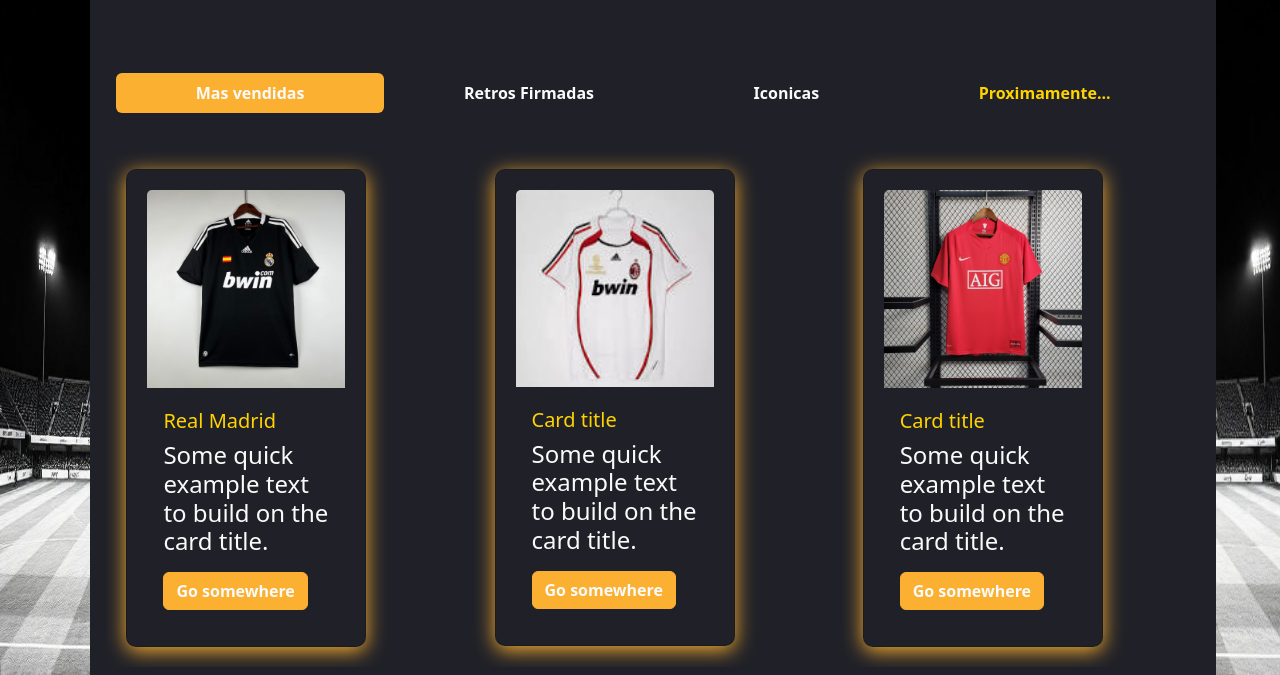
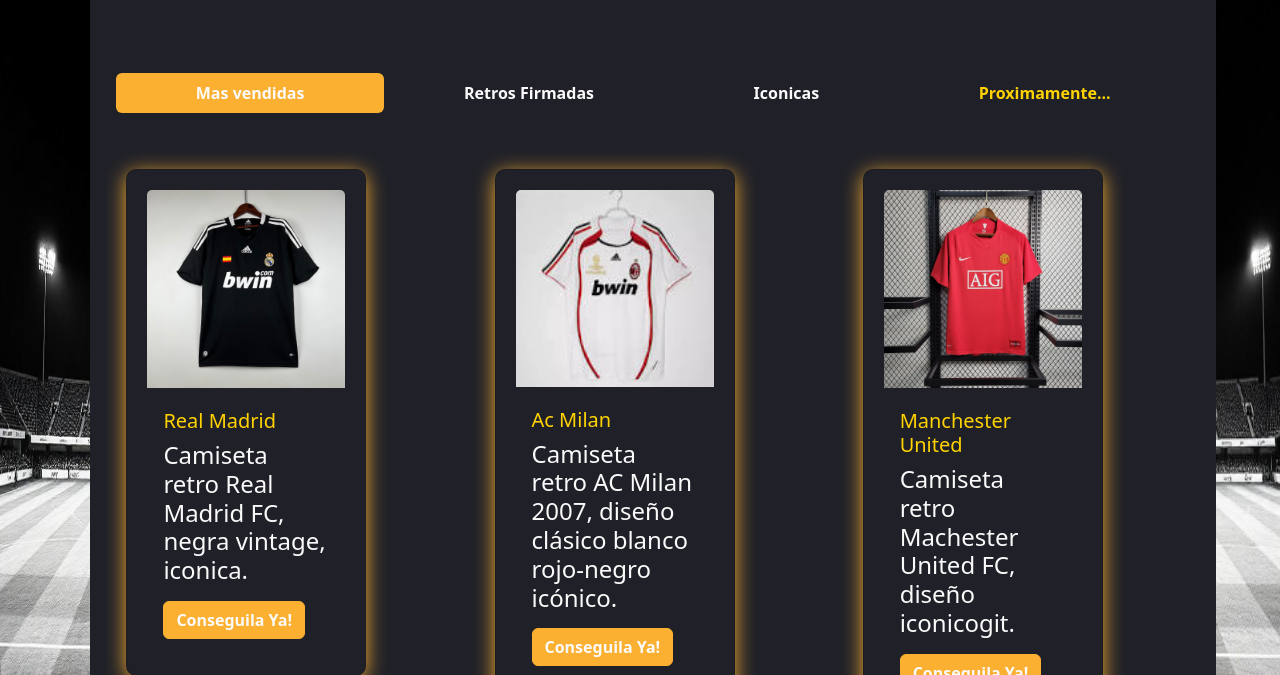
Before and after one commit to HRicardoMorales/RicardoMoralesDW, a website: page pages/retro.html in a window 1280 px wide. Shown: the part 125-800 px from the top of the page. Drawn offline with nearby package versions, Linux system fonts and the light colour scheme; a web font is replaced by a local one.

Commit message:
EntregaFinal_

```diff
--- a/pages/retro.html
+++ b/pages/retro.html
@@ -8,6 +8,7 @@
         integrity="sha384-QWTKZyjpPEjISv5WaRU9OFeRpok6YctnYmDr5pNlyT2bRjXh0JMhjY6hW+ALEwIH" crossorigin="anonymous">
     <link rel="stylesheet" href="../css/estilos.css">
     <title>11TΞΞS</title>
+    <link href="https://unpkg.com/aos@2.3.1/dist/aos.css" rel="stylesheet">
     <link rel="stylesheet" href="../owl.carousel.min.css">
     <link rel="stylesheet" href="../owl.theme.default.min.css">
     <meta name="keywords" content="camisetas, fútbol, venta, tienda, equipos, selecciones, originales, retro, réplicas, oficiales, baratas, personalizadas, limitadas, vintage, online, niños, mujer, clubes">
@@ -71,41 +72,41 @@
                 </section>
                 <div class="retro-items">
                     <div class="owl-carousel owl-theme">
-                        <div class="item">
+                        <div data-aos="fade-up" class="item">
                             <h4>
                                 <div class="card" style="width: 15rem;">
                                     <img src="../img/Real madrid retro.jpeg" class="card-img-top"
                                         alt="camiseta Real madrid retro">
                                     <div class="card-body">
                                         <h5 class="card-title">Real Madrid</h5>
-                                        <p class="card-text">Some quick example text to build on the card title.</p>
-                                        <a href="#" class="btn btn-primary">Go somewhere</a>
+                                        <p class="card-text">Camiseta retro Real Madrid FC, negra vintage, iconica.</p>
+                                        <a href="#" class="btn btn-primary">Conseguila Ya!</a>
                                     </div>
                                 </div>
                             </h4>
                         </div>
-                        <div class="item">
+                        <div data-aos="fade-up" class="item">
                             <h4>
                                 <div class="card" style="width: 15rem;">
                                     <img src="../img/Camiseta milan kaka 2007.jpeg" class="card-img-top"
                                         alt="Camiseta milan kaka 2007">
                                     <div class="card-body">
-                                        <h5 class="card-title">Card title</h5>
-                                        <p class="card-text">Some quick example text to build on the card title.</p>
-                                        <a href="#" class="btn btn-primary">Go somewhere</a>
+                                        <h5 class="card-title">Ac Milan</h5>
+                                        <p class="card-text">Camiseta retro AC Milan 2007, diseño clásico blanco rojo-negro icónico.</p>
+                                        <a href="#" class="btn btn-primary">Conseguila Ya!</a>
                                     </div>
                                 </div>
                             </h4>
                         </div>
-                        <div class="item">
+                        <div data-aos="fade-up" class="item">
                             <h4>
                                 <div class="card" style="width: 15rem;">
                                     <img src="../img/retro united.jpg" class="card-img-top"
                                         alt="Camiseta Manchester United Retro">
                                     <div class="card-body">
-                                        <h5 class="card-title">Card title</h5>
-                                        <p class="card-text">Some quick example text to build on the card title.</p>
-                                        <a href="#" class="btn btn-primary">Go somewhere</a>
+                                        <h5 class="card-title">Manchester United</h5>
+                                        <p class="card-text">Camiseta retro Machester United FC, diseño iconicogit.</p>
+                                        <a href="#" class="btn btn-primary">Conseguila Ya!</a>
                                     </div>
                                 </div>
                             </h4>
@@ -161,6 +162,10 @@
     <script src="https://cdn.jsdelivr.net/npm/bootstrap@5.3.3/dist/js/bootstrap.bundle.min.js"
         integrity="sha384-YvpcrYf0tY3lHB60NNkmXc5s9fDVZLESaAA55NDzOxhy9GkcIdslK1eN7N6jIeHz"
         crossorigin="anonymous"></script>
+        <script src="https://unpkg.com/aos@2.3.1/dist/aos.js"></script>
+    <script>
+        AOS.init();
+    </script>
 </body>
 
 </html>
--- a/scss/base/_queries.scss
+++ b/scss/base/_queries.scss
@@ -347,6 +347,7 @@
     }
 
     .presentacion{
+        flex-direction: column;
         width: 100%;
         margin: 0;
         padding: 0;
```
Also changed, not shown: index.html (+1 -1 lines), pages/actuales.html (+16 -11 lines), pages/nosotros.html (+5 -0 lines), pages/ubicacion.html (+5 -0 lines), css/estilos.css, 1 other file.
